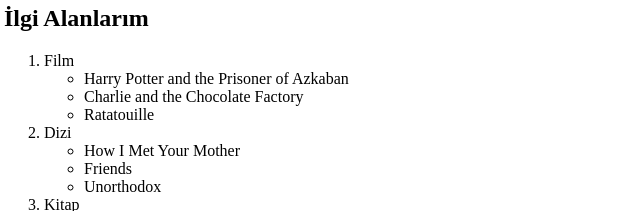
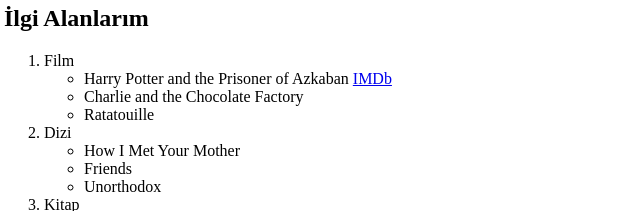
Before and after one commit to aslicanaydin/kodluyoruzhtml2odev, a plain HTML site: page index.html in a window 1280 px wide. Shown: the part 164-375 px from the top of the page, 4-644 px from the left. Drawn offline with Linux system fonts and the light colour scheme.

Commit message:
Harry Potter and the Prisoner of Azkaban IMDb linki eklendi

```diff
--- a/index.html
+++ b/index.html
@@ -15,7 +15,7 @@
     <li>Film
 <!--unordered liste başlangıç-->
         <ul>
-            <li>Harry Potter and the Prisoner of Azkaban</li>
+            <li>Harry Potter and the Prisoner of Azkaban <a href="https://www.imdb.com/title/tt0304141/">IMDb</a></li>
             <li>Charlie and the Chocolate Factory</li>
             <li>Ratatouille</li>
         </ul>
```
